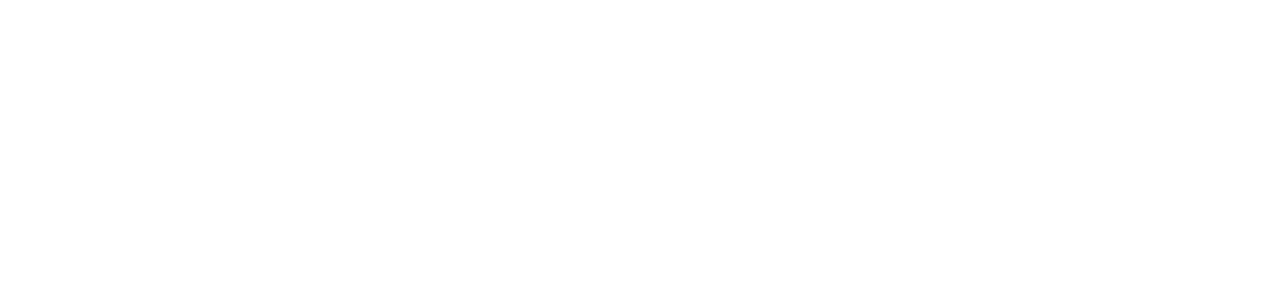
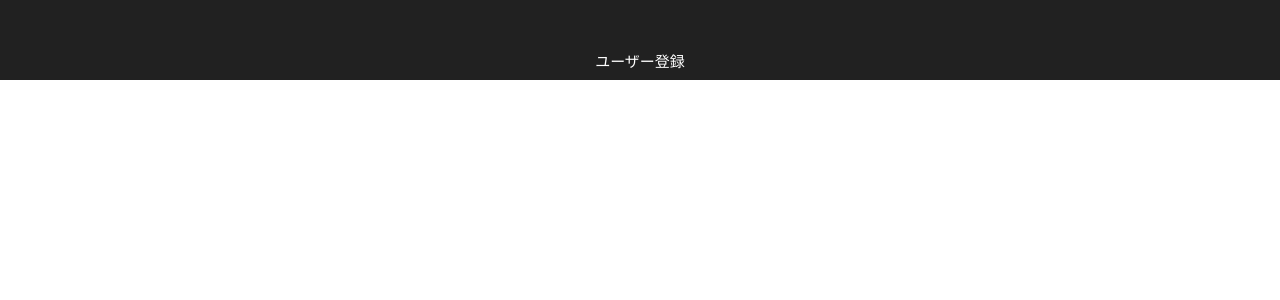
Before and after one commit to yuta-san765/snsspa, a Vue app: page /sign-up in a window 1280 px wide. Shown: the top 300 px of the page. Built offline with nearby package versions, Linux system fonts and the light colour scheme.

Commit message:
Set header on sign-up

```diff
--- a/src/components/BaseButton.vue
+++ b/src/components/BaseButton.vue
@@ -69,9 +69,10 @@
   color: white;
 }
 .button.top {
-  width: 335px;
+  max-width: 335px;
+  width: 100%;
   border-radius: 25px;
-  margin: 20px;
+  margin-bottom: 20px;
   justify-content: center;
   font-size: 16px
 }
--- a/src/router/index.js
+++ b/src/router/index.js
@@ -1,6 +1,7 @@
 import Vue from 'vue'
 import VueRouter from 'vue-router'
 import Top from '../views/Top.vue'
+import SignUp from '../views/SignUp.vue'
 
 Vue.use(VueRouter)
 
@@ -9,6 +10,11 @@
     path: '/',
     name: 'Top',
     component: Top
+  },
+  {
+    path: '/sign-up',
+    name: 'sign-up',
+    component: SignUp
   }
 ]
 
--- /dev/null
+++ b/src/views/SignUp.vue
@@ -0,0 +1,34 @@
+<template>
+  <div class="sign-up">
+    <div class="header">
+      <div class="header__left"></div>
+      <div class="header__center">
+        <h3 class="header__title">ユーザー登録</h3>
+      </div>
+      <div class="header__right"></div>
+    </div>
+  </div>
+</template>
+
+<script>
+export default {
+
+}
+</script>
+
+<style lang="scss">
+.header {
+  height: 80px;
+  background-color: #212121;
+  display: grid;
+  grid-template-columns: 1fr 1fr 1fr;
+  &__title {
+    color: white;
+    font-size: 15px;
+    font-family: 'SF Pro Text';
+    font-weight: 400;
+    text-align: center;
+    margin-top: 53px;
+  }
+}
+</style>
--- a/src/views/Top.vue
+++ b/src/views/Top.vue
@@ -49,6 +49,7 @@
   }
 }
 .top-invitation {
+  padding: 20px;
   p {
     margin: 0;
     font-size: 12px;
```
